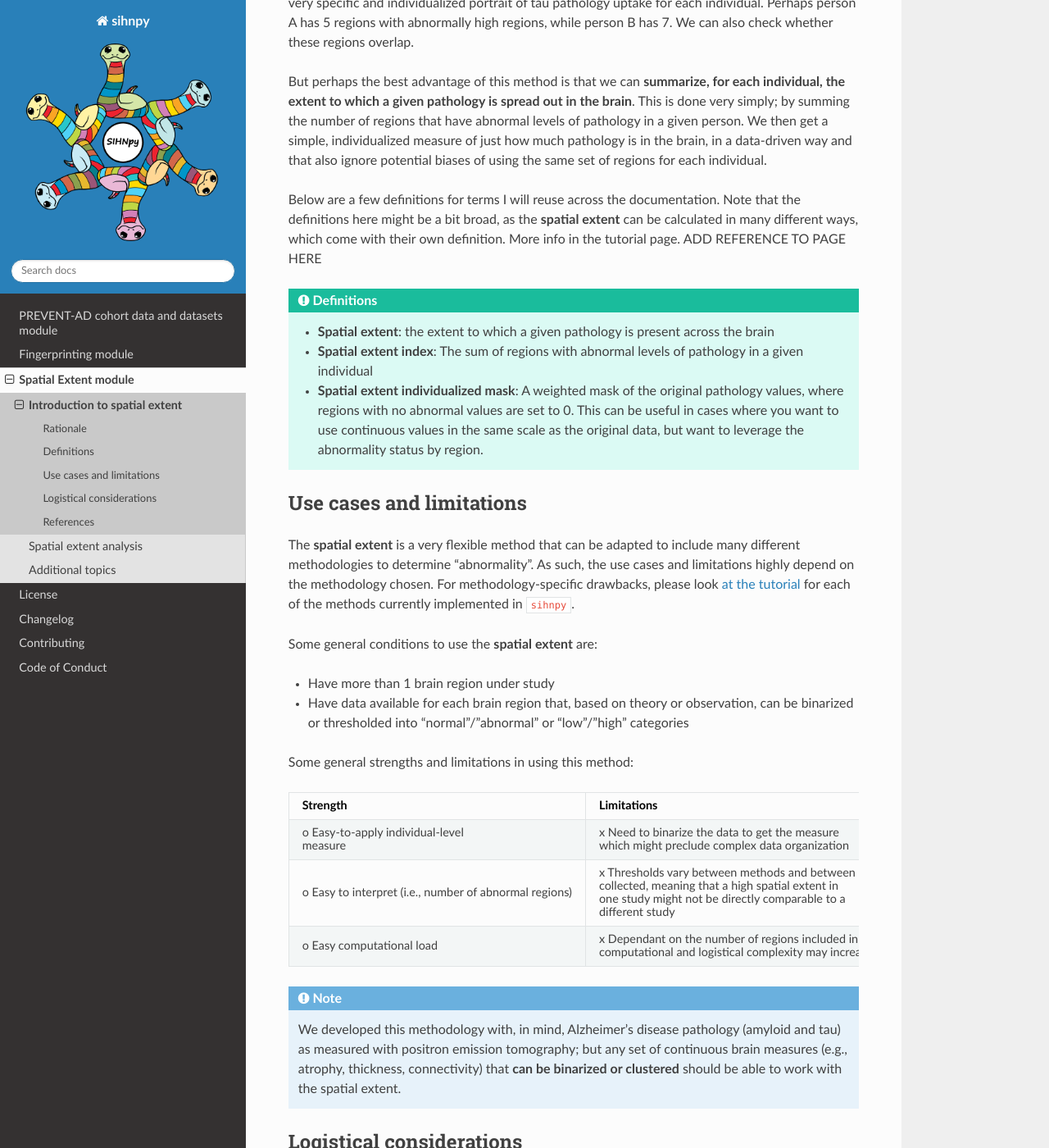
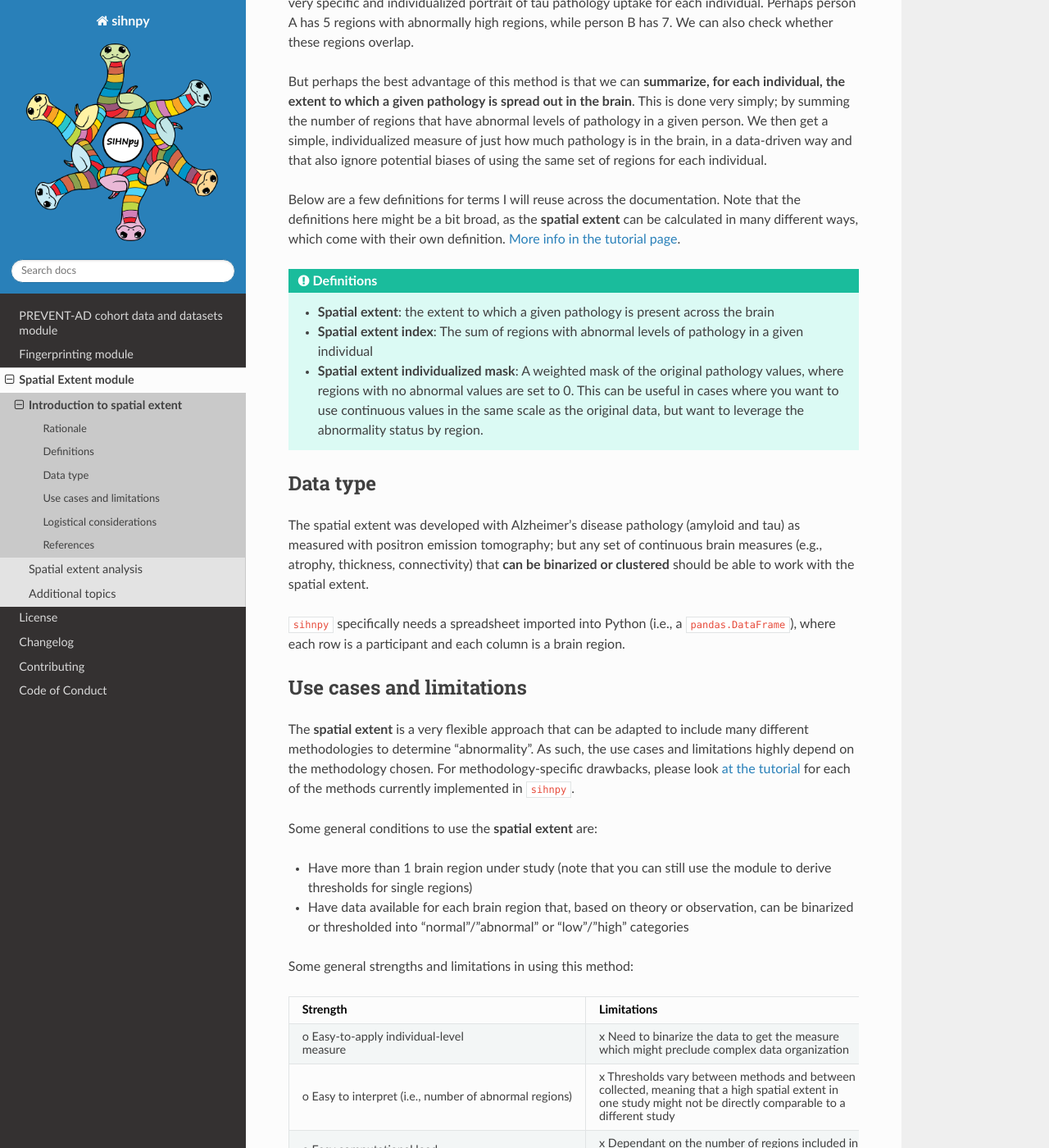
Before and after one commit to stong3/sihnpy, a Sphinx documentation site: the page built from docs/2.spex/spex_intro.md, in a window 1280 px wide and 1400 px high, scrolled down 1365 px. Shown: the whole window at 82% size. Built offline with Sphinx 7.4.7 and the Read the Docs theme 2.0.0, drawn with Linux system fonts in a browser that asks for light colours; pages that are not in the unit, such as notebooks, are missing from menus.

Commit message:
docs: corrected documentation for spatial extent

````diff
--- a/docs/2.spex/spex_intro.md
+++ b/docs/2.spex/spex_intro.md
@@ -24,13 +24,13 @@ We define the **spatial extent** as the **extent (number) of brain regions with
 
 What do we mean by abnormal here? We developed the **spatial extent** methodology with, in mind, Alzheimer's disease pathology (amyloid and tau) as measured with positron emission tomography. While I did mention that there is some doubt as to **where** the pathology deposits in the brain, we do know from overwhelming evidence that:
 1) People who develop the disease **consistently have more** pathology [^Jagust_2018]
-2) Most people without the disease will have low values (normally distribution, but very tight) of pathology, while people on their way to the disease will have high values of pathology (normally distributed, but very spread out) [^Mormino_2014] [^Vogel_2020] [^Ozlen_2022]
+2) Most people without the disease will have low values (normally distribution, but very tight) of pathology, while people on their way to the disease will have high values of pathology (normally distributed, but very spread out) [^Vogel_2020],[^Mormino_2014],[^Ozlen_2022]
 
 Using these assumptions, we can then zoom in each brain region and take a look at who has abnormally high values in a given region. Since we look at each region separately, we can paint a very specific and individualized portrait of tau pathology uptake for each individual. Perhaps person A has 5 regions with abnormally high regions, while person B has 7. We can also check whether these regions overlap.
 
 But perhaps the best advantage of this method is that we can **summarize, for each individual, the extent to which a given pathology is spread out in the brain**. This is done very simply; by summing the number of regions that have abnormal levels of pathology in a given person. We then get a simple, individualized measure of just how much pathology is in the brain, in a data-driven way and that also ignore potential biases of using the same set of regions for each individual.
 
-Below are a few definitions for terms I will reuse across the documentation. Note that the definitions here might be a bit broad, as the **spatial extent** can be calculated in many different ways, which come with their own definition. More info in the tutorial page. ADD REFERENCE TO PAGE HERE
+Below are a few definitions for terms I will reuse across the documentation. Note that the definitions here might be a bit broad, as the **spatial extent** can be calculated in many different ways, which come with their own definition. {ref}`More info in the tutorial page <2.spex/spex_module:Spatial extent analysis>`.
 
 ```{admonition} Definitions
 :class: important
@@ -40,12 +40,18 @@ Below are a few definitions for terms I will reuse across the documentation. Not
 - **Spatial extent individualized mask**: A weighted mask of the original pathology values, where regions with no abnormal values are set to 0. This can be useful in cases where you want to use continuous values in the same scale as the original data, but want to leverage the abnormality status by region.
 ```
 
+## Data type
+
+The spatial extent was developed with Alzheimer's disease pathology (amyloid and tau) as measured with positron emission tomography; but any set of continuous brain measures (e.g., atrophy, thickness, connectivity) that **can be binarized or clustered** should be able to work with the spatial extent.
+
+`sihnpy` specifically needs a spreadsheet imported into Python (i.e., a `pandas.DataFrame`), where each row is a participant and each column is a brain region.
+
 ## Use cases and limitations
 
-The **spatial extent** is a very flexible method that can be adapted to include many different methodologies to determine "abnormality". As such, the use cases and limitations highly depend on the methodology chosen. For methodology-specific drawbacks, please look {ref}`at the tutorial <2.spex/spex_module:Spatial extent analysis>` for each of the methods currently implemented in `sihnpy`.
+The **spatial extent** is a very flexible approach that can be adapted to include many different methodologies to determine "abnormality". As such, the use cases and limitations highly depend on the methodology chosen. For methodology-specific drawbacks, please look {ref}`at the tutorial <2.spex/spex_module:Spatial extent analysis>` for each of the methods currently implemented in `sihnpy`.
 
 Some general conditions to use the **spatial extent** are:
-* Have more than 1 brain region under study
+* Have more than 1 brain region under study (note that you can still use the module to derive thresholds for single regions)
 * Have data available for each brain region that, based on theory or observation, can be binarized or thresholded into "normal"/"abnormal" or "low"/"high" categories
 
 Some general strengths and limitations in using this method:
@@ -54,10 +60,6 @@ Some general strengths and limitations in using this method:
 | o Easy-to-apply individual-level <br> measure | x Need to binarize the data to get the measure <br> which might preclude complex data organization |
 | o Easy to interpret (i.e., number of abnormal regions) | x Thresholds vary between methods and between data <br> collected, meaning that a high spatial extent in <br> one study might not be directly comparable to a <br> different study |
 | o Easy computational load | x Dependant on the number of regions included in the model, <br> computational and logistical complexity may increase |
-
-```{note}
-We developed this methodology with, in mind, Alzheimer's disease pathology (amyloid and tau) as measured with positron emission tomography; but any set of continuous brain measures (e.g., atrophy, thickness, connectivity) that **can be binarized or clustered** should be able to work with the spatial extent.
-```
 
 ## Logistical considerations
 
````
Also changed, not shown: other parts of docs/2.spex/spex_intro.md (+1 -1 lines), docs/2.spex/spex_module.ipynb.
